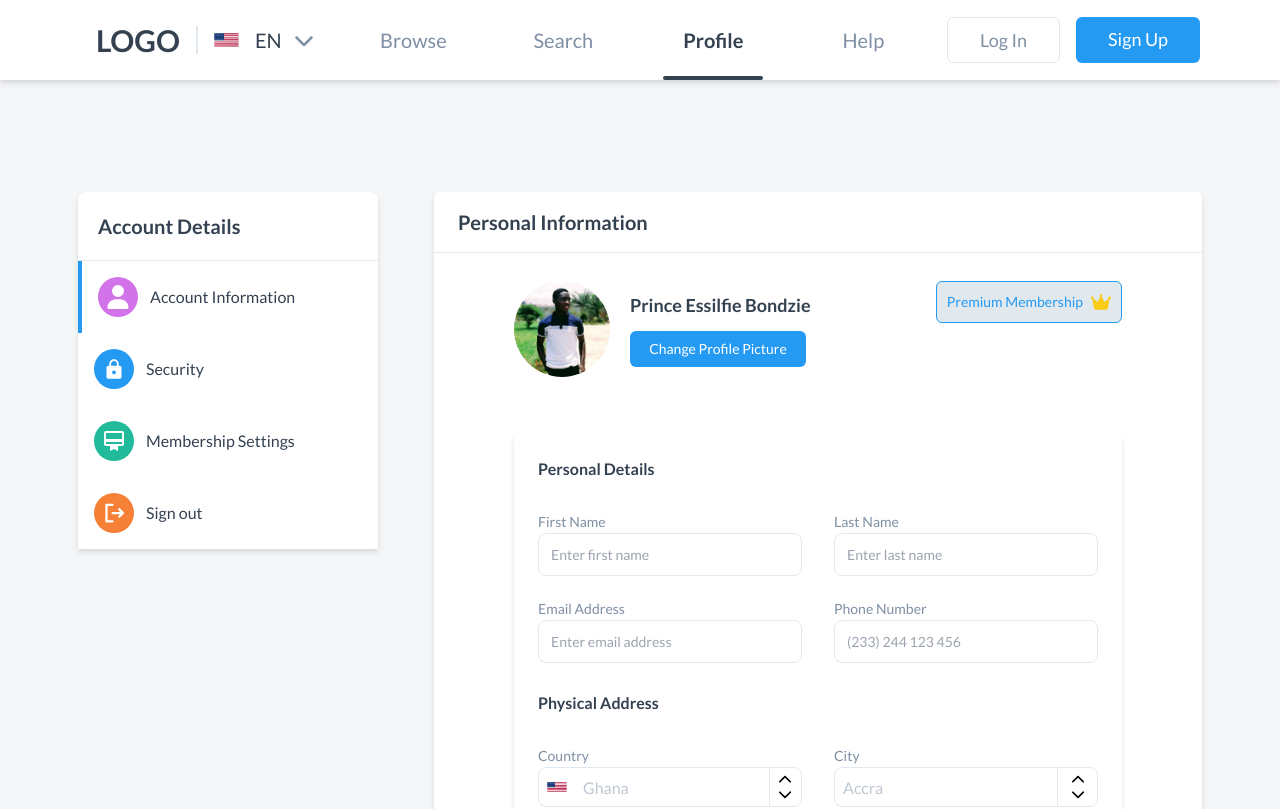
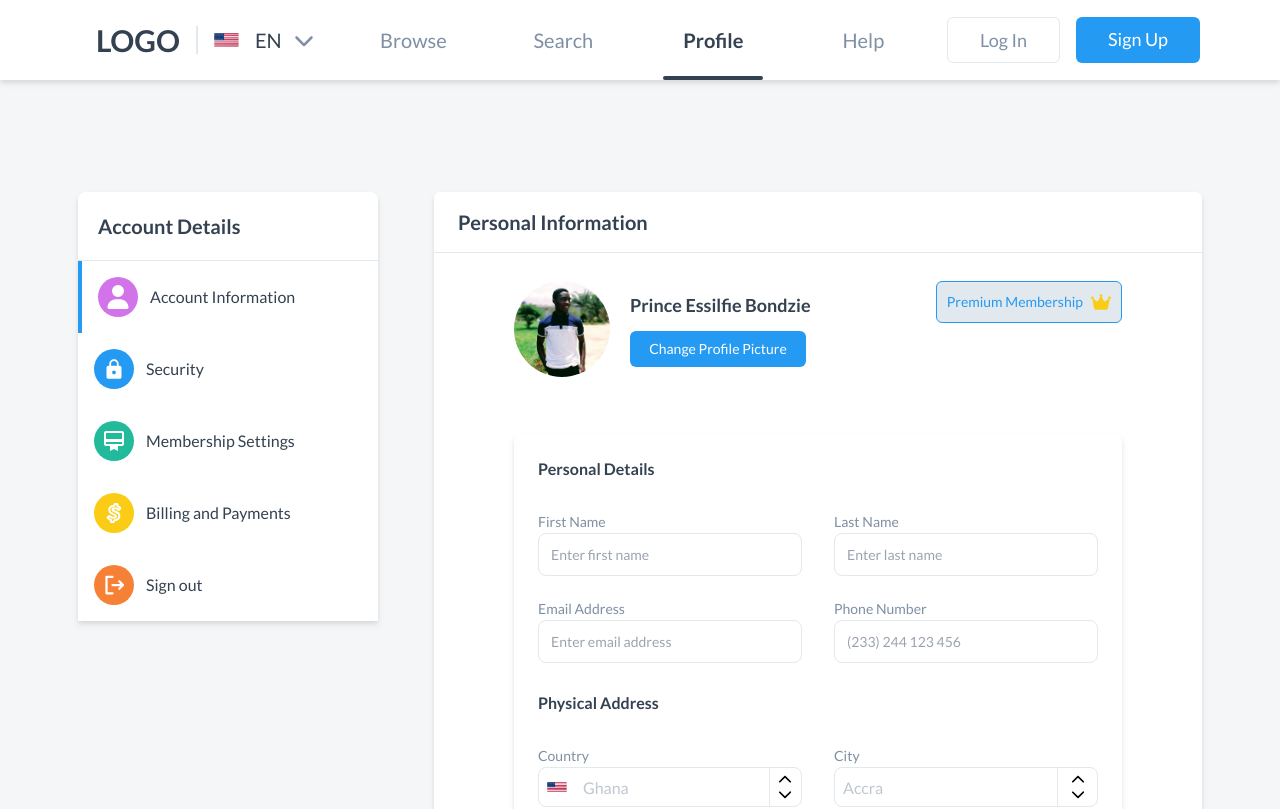
Before and after one commit to pbessilfie/Car-Dealership-Website, a React (Vite) app: page /profile in a window 1280 px wide. Shown: the top 809 px of the page. Built offline with nearby package versions, Linux system fonts and the light colour scheme.

Commit message:
added billing nav

```diff
--- a/src/Components/Account/Account_Details_Nav.jsx
+++ b/src/Components/Account/Account_Details_Nav.jsx
@@ -3,6 +3,7 @@ import { IoMdLock } from "react-icons/io";
 import { MdCardMembership } from "react-icons/md";
 import { PiSignOutBold } from "react-icons/pi";
 import PropTypes from "prop-types";
+import { TbBrandCashapp } from "react-icons/tb";
 
 const Account_Details_Nav = ({ activeSN, setActiveSN }) => {
   const navItems = [
@@ -27,6 +28,14 @@ const Account_Details_Nav = ({ activeSN, setActiveSN }) => {
       icon: (
         <div className=" rounded-full text-white text-2xl p-2 bg-[#21BB9B]">
           <MdCardMembership />
+        </div>
+      ),
+    },
+    {
+      label: "Billing and Payments",
+      icon: (
+        <div className=" rounded-full text-white text-2xl p-2 bg-yellow-400">
+          <TbBrandCashapp />
         </div>
       ),
     },
```
